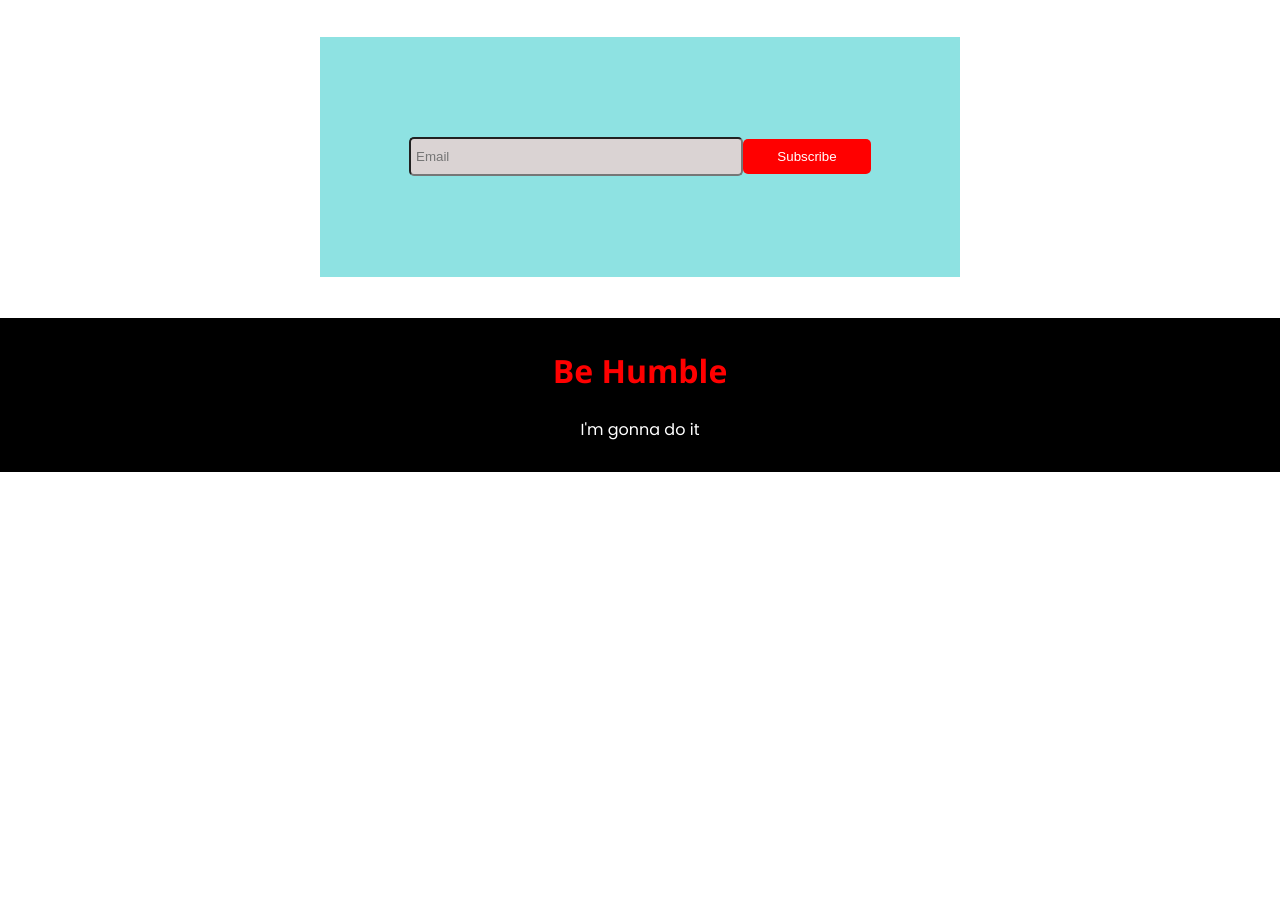
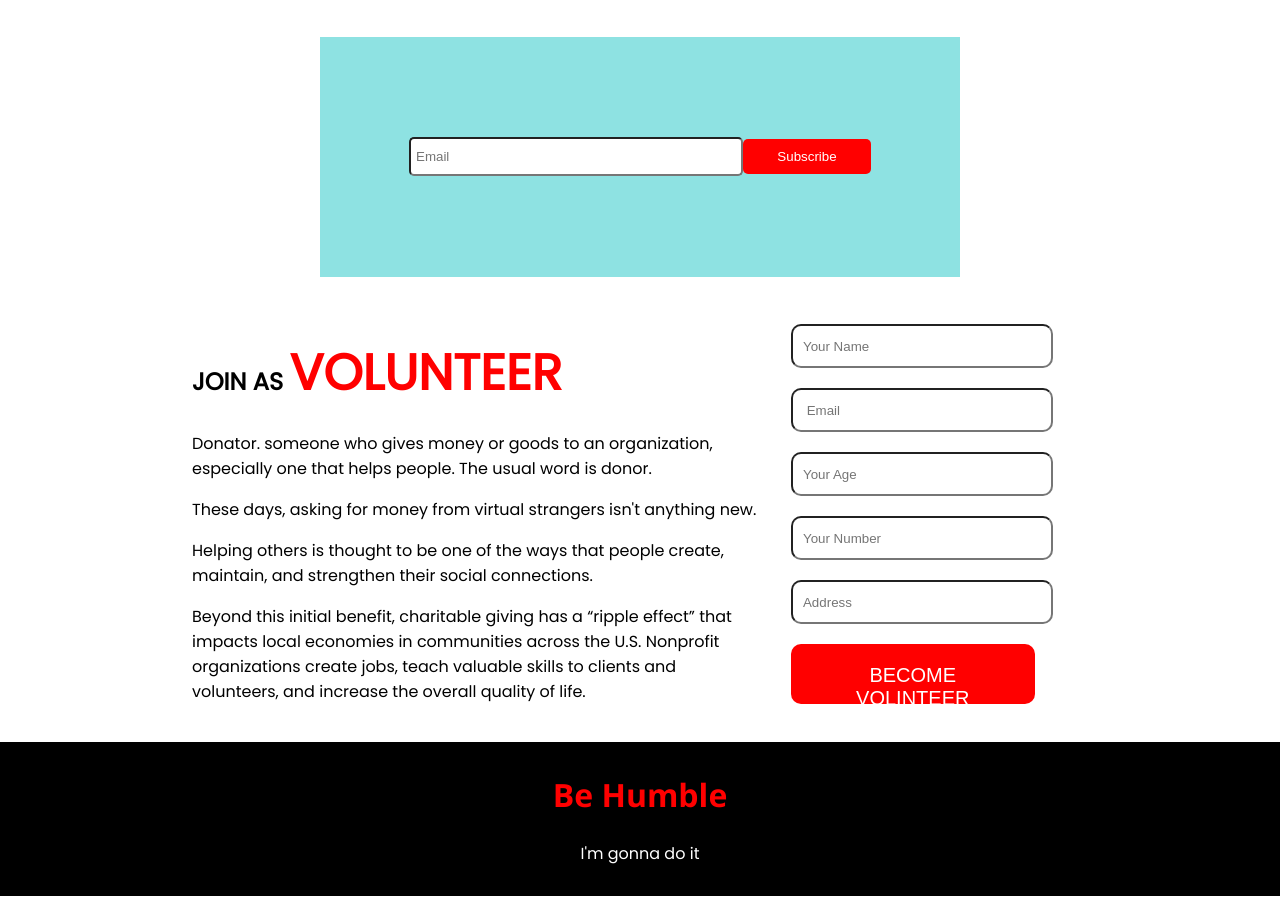
Before and after one commit to arindom10/donate-today, a plain HTML site: page index.html in a window 1280 px wide. Shown: the part 2541-3453 px from the top of the page. Before the commit the page ends 3029 px from the top, so only its background shows below. Drawn offline with Linux system fonts and the light colour scheme.

Commit message:
last update

```diff
--- a/index.html
+++ b/index.html
@@ -117,6 +117,27 @@
             <button class="s-button">Subscribe</button>
         </div>
     </section>
+    <section class="extra-section">
+        <div class="extra-card">
+            <h1>JOIN AS <span class="h-color">VOLUNTEER</span></h1>
+            <p>Donator. someone who gives money or goods to an organization, especially one that helps people. The usual word is donor.</p>
+            <p>These days, asking for money from virtual strangers isn't anything new.</p>
+            <p>Helping others is thought to be one of the ways that people create, maintain, and strengthen their social connections.</p>
+            <p>Beyond this initial benefit, charitable giving has a “ripple effect” that impacts local economies in communities across the U.S. Nonprofit organizations create jobs, teach valuable skills to clients and volunteers, and increase the overall quality of life.</p>
+
+        </div>
+        <div class="extra-section-form">
+            <form class="extra-form" action="">
+                <input class="extra-input" type="text" placeholder="Your Name">
+                <input class="extra-input" type="email" placeholder=" Email">
+                <input class="extra-input" type="number" placeholder="Your Age">
+                <input class="extra-input" type="number" placeholder="Your Number">
+                <input class="extra-input" type="address" placeholder="Address"><br>
+                <button class="extra-button">BECOME VOLINTEER</button>
+            </form>
+
+        </div>
+    </section>
 
 </body>
 <footer class="footer">
--- a/style.css
+++ b/style.css
@@ -151,8 +151,55 @@ font-family: 'Poppins', sans-serif;
     padding: 5px;
     border-radius: 5px;
     width: 50%;
-    background-color: rgb(218, 211, 211);
+    background-color: FFF4D6;
 }
+.extra-section{
+    padding: 0% 15%;
+    display: flex;
+    align-items: center;
+    justify-content: space-between;
+    gap: 30px;
+    margin-top: 20px;
+
+}
+.h-color{
+    color: red;
+    font-size: 50px;
+}
+
+.extra-section-form{
+    display: flex;
+    align-items: center;
+    justify-content: center;
+
+}
+
+.extra-form{
+    width: 100%;
+}
+
+.extra-input{
+    width:80%;
+        padding: 10px;
+    height: 20px;
+    margin-bottom: 20px;
+    border-radius: 10px;
+}
+
+
+.extra-button{
+    width: 82%;
+    padding: 20px;
+    height: 60px;
+    margin-bottom: 20px;
+    background-color: red;
+    color: white;
+    font-size: 20px;
+    border: none;
+    border-radius: 10px;
+    margin: 0;
+}
+
 .footer{
     text-align: center;
     background-color: black;
```
